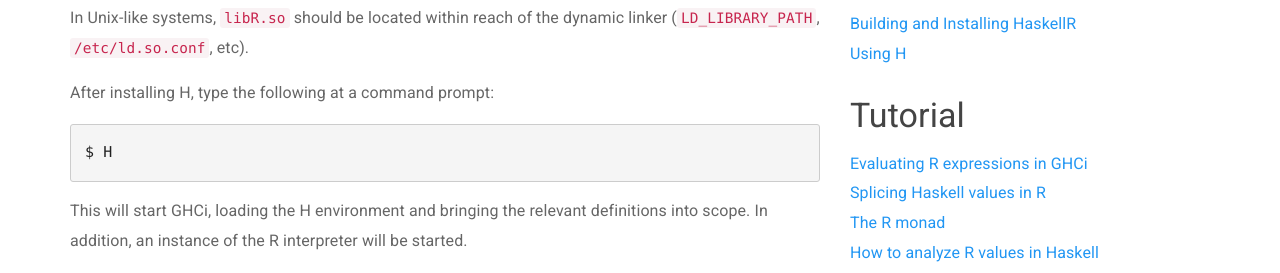
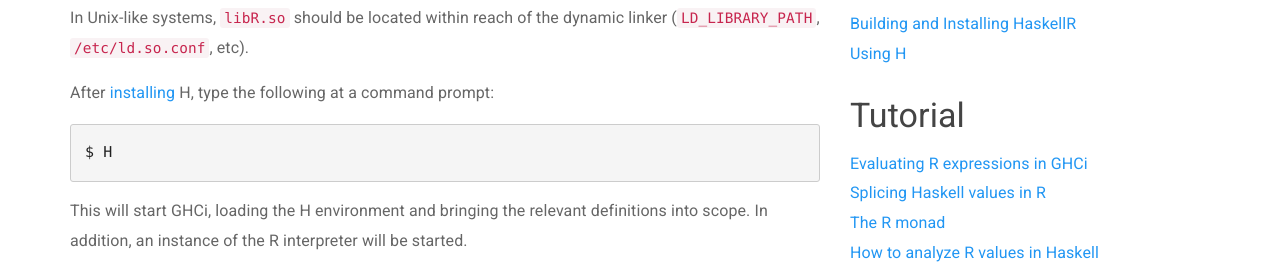
Before and after one commit to tweag/HaskellR, a Jekyll site: the page built from docs/using-h.md, in a window 1280 px wide and 900 px high, scrolled down 322 px. Shown: the part 177-450 px from the top of the window. Built offline with Jekyll 4.4.1, drawn with Linux system fonts in a browser that asks for light colours; Markdown is read by kramdown in place of the engine named in the settings; a style sheet for code colours, icons or effects is not loaded; some of the changed text lies outside the part shown.

Commit message:
Fix links and formatting.

```diff
--- a/docs/using-h.md
+++ b/docs/using-h.md
@@ -17,7 +17,8 @@
 should be located within reach of the dynamic linker
 (`LD_LIBRARY_PATH`, `/etc/ld.so.conf`, etc).
 
-After installing H, type the following at a command prompt:
+After [installing](build-and-install.html) H, type the following at
+a command prompt:
 
     $ H
 
@@ -117,8 +118,8 @@
 
 Some interactive examples of using H are located in the folders:
 
-    examples/nls
-    examples/nls2
+* `examples/nls`
+* `examples/nls2`
 
 The following commands can be used to run these examples:
 
```
Also changed, not shown: docs/splicing-haskell-values-in-r.md (+1 -1 lines).
